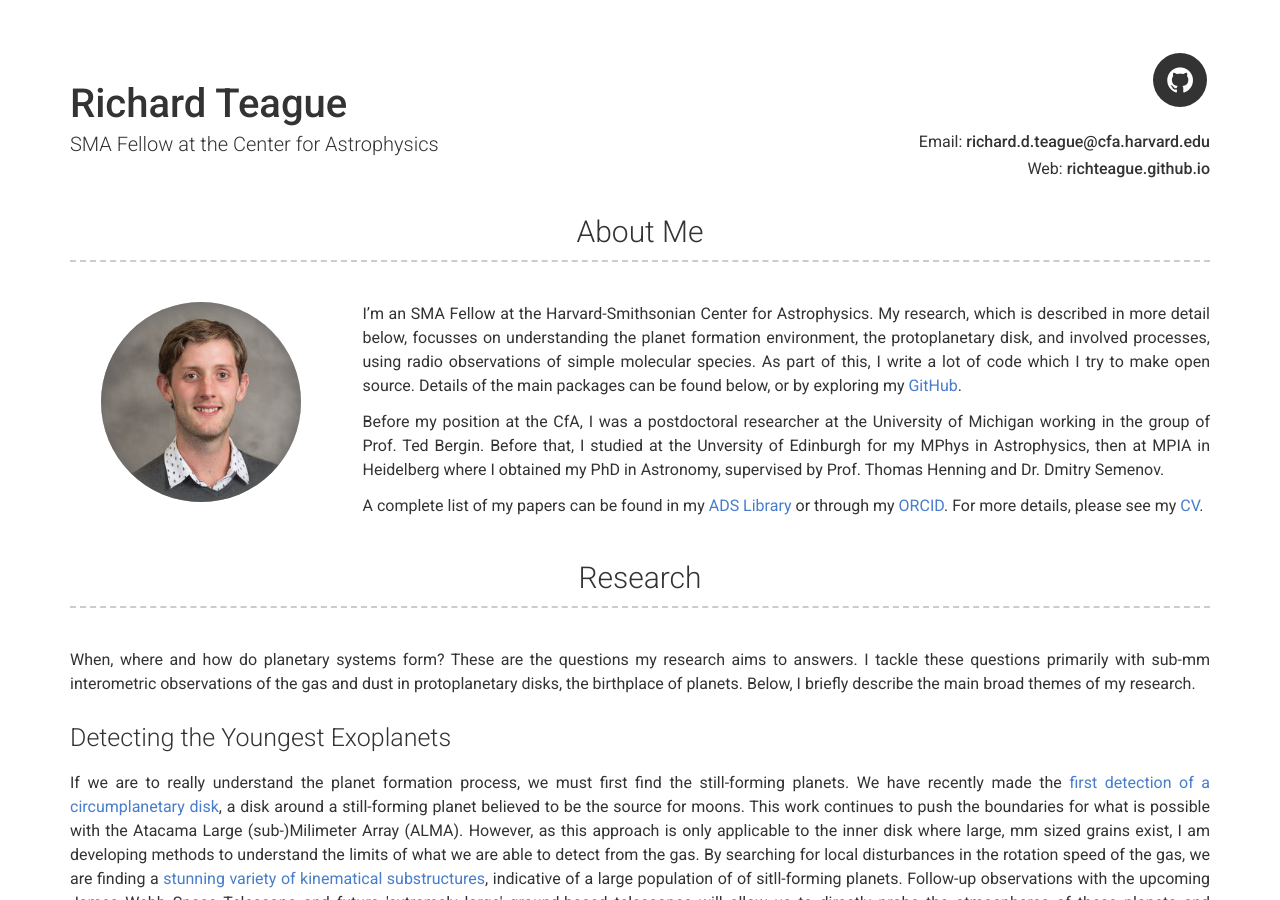
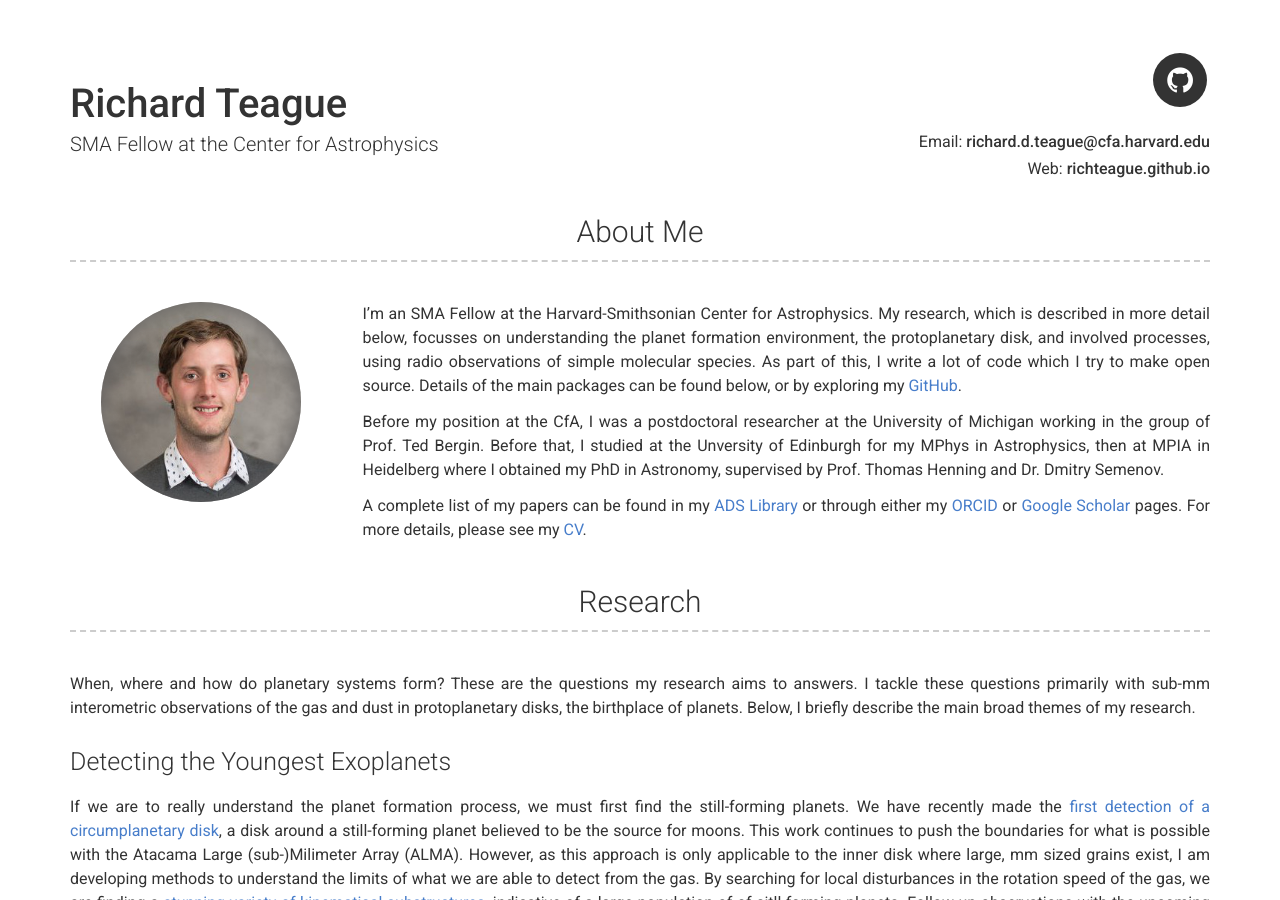
Before and after one commit to richteague/richteague.github.io, a Jekyll site: the page built from index.md, in a window 1280 px wide and 900 px high. Built offline with Jekyll 4.4.1, drawn with Linux system fonts in a browser that asks for light colours.

Commit message:
Update _config.yml

```diff
--- a/_config.yml
+++ b/_config.yml
@@ -21,7 +21,7 @@ about_content: | # this will include new lines to allow paragraphs
 
   Before my position at the CfA, I was a postdoctoral researcher at the University of Michigan working in the group of Prof. Ted Bergin. Before that, I studied at the Unversity of Edinburgh for my MPhys in Astrophysics, then at MPIA in Heidelberg where I obtained my PhD in Astronomy, supervised by Prof. Thomas Henning and Dr. Dmitry Semenov.
 
-  A complete list of my papers can be found in my [ADS Library](https://ui.adsabs.harvard.edu/#/public-libraries/uxd2UZZ5QSGSqcI7i3llMQ) or through my [ORCID](https://orcid.org/0000-0003-1534-5186). For more details, please see my [CV](https://nbviewer.jupyter.org/github/richteague/richteague.github.io/blob/master/_includes/CV.pdf).
+  A complete list of my papers can be found in my [ADS Library](https://ui.adsabs.harvard.edu/#/public-libraries/uxd2UZZ5QSGSqcI7i3llMQ) or through either my [ORCID](https://orcid.org/0000-0003-1534-5186) or [Google Scholar](https://scholar.google.com/citations?user=I4nDwQwAAAAJ&hl=en) pages. For more details, please see my [CV](https://nbviewer.jupyter.org/github/richteague/richteague.github.io/blob/master/_includes/CV.pdf).
 
 # More Section
 more_title: More
```
